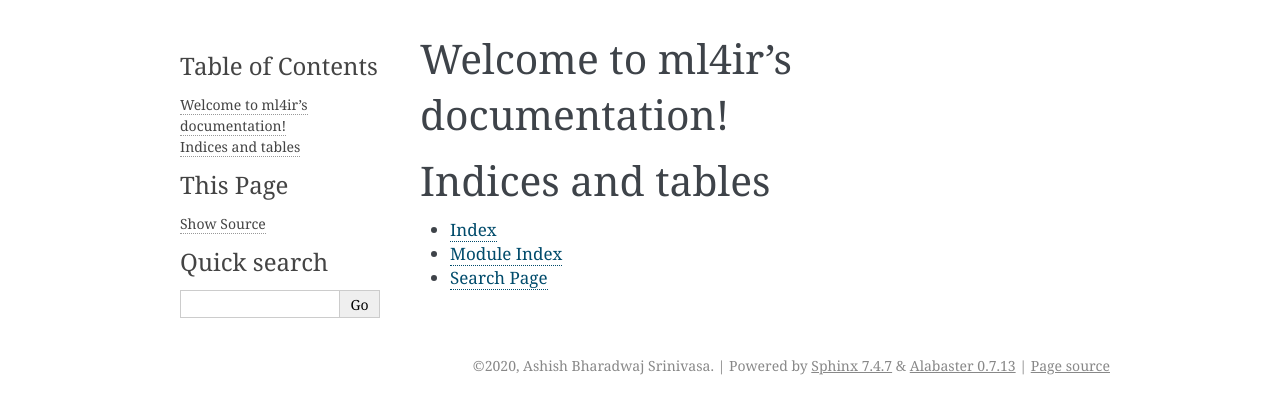
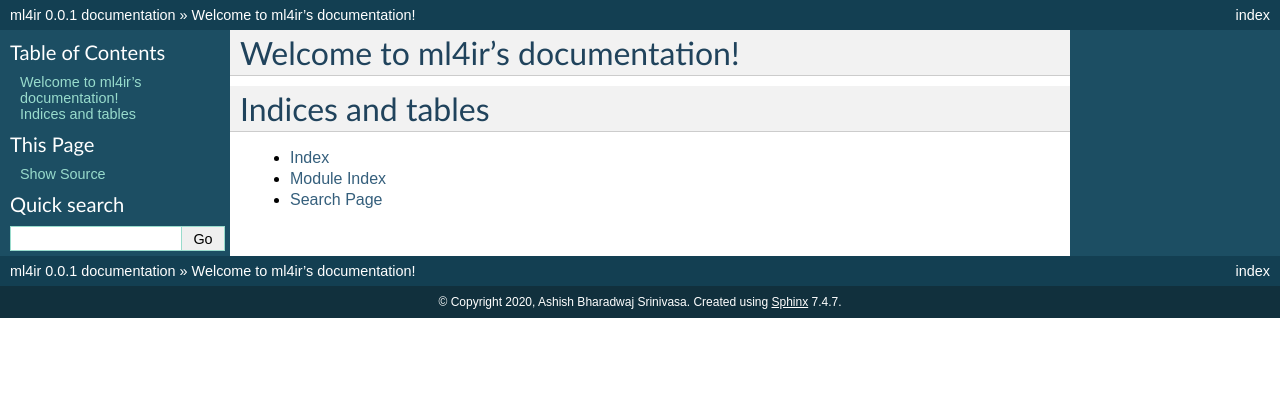
Before and after one commit to salesforce/ml4ir, a Sphinx documentation site: the page built from python/docs/source/index.rst, in a window 1280 px wide. Shown: the top 414 px of the page. Built offline with Sphinx 7.4.7, drawn with Linux system fonts in a browser that asks for light colours.

Commit message:
Updating docs conf

```diff
--- a/python/docs/source/conf.py
+++ b/python/docs/source/conf.py
@@ -49,7 +49,7 @@ exclude_patterns: List = []
 # The theme to use for HTML and HTML Help pages.  See the documentation for
 # a list of builtin themes.
 #
-html_theme = "alabaster"
+html_theme = "default"
 
 # Add any paths that contain custom static files (such as style sheets) here,
 # relative to this directory. They are copied after the builtin static files,
```
